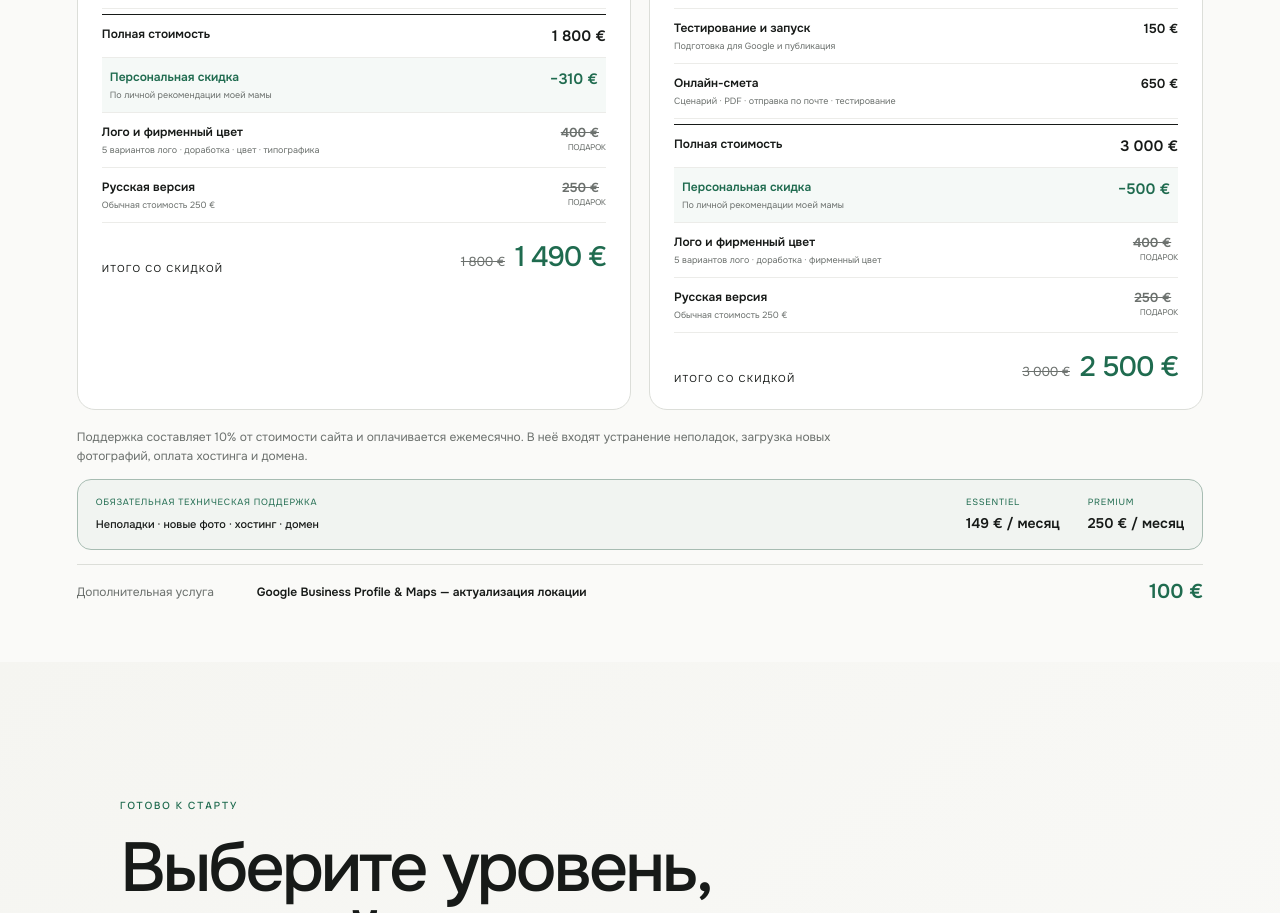
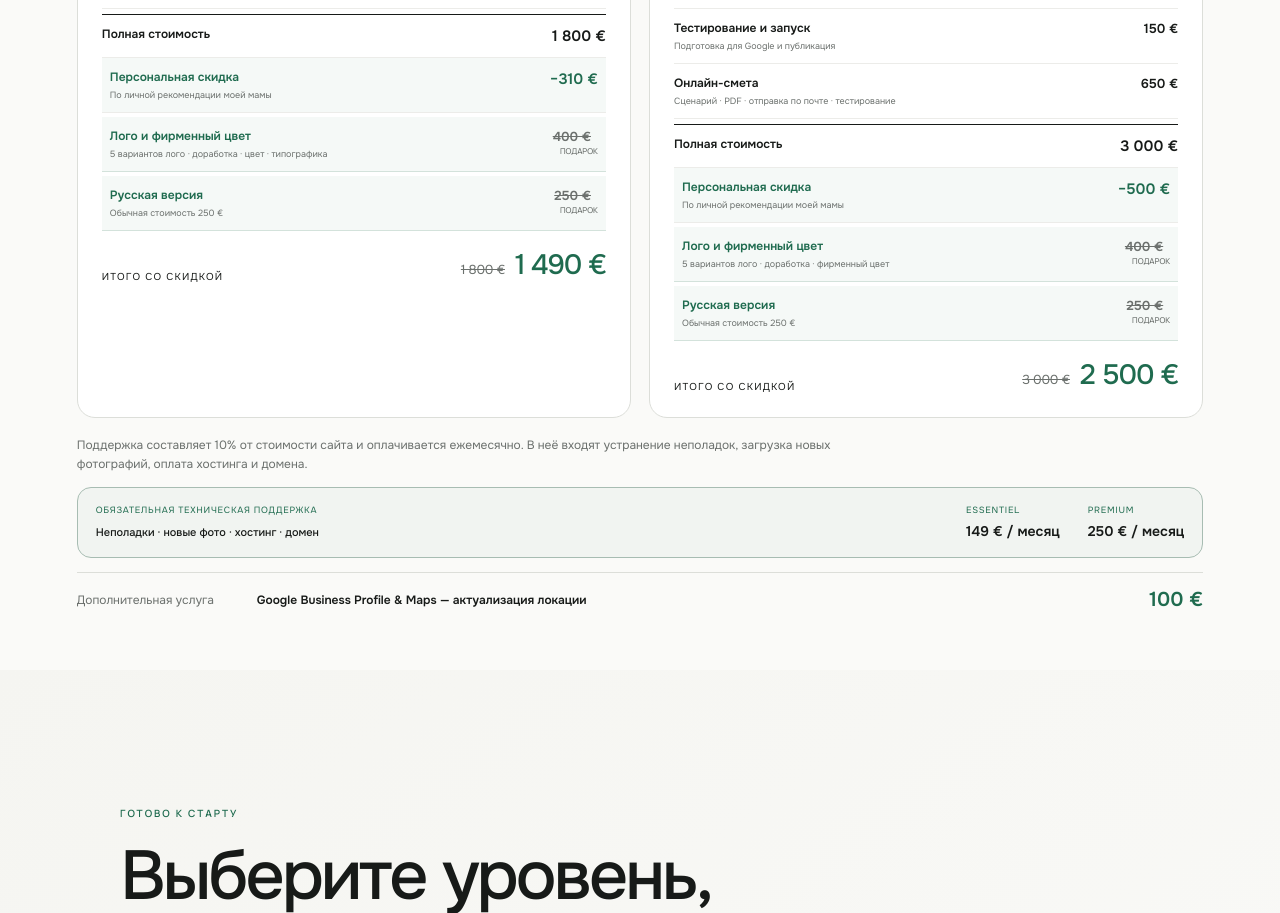
Before and after one commit to Katedodo/offer_daniela, a website: page index.html in a window 1280 px wide. Shown: the part 8649-9562 px from the top of the page. Drawn offline with Linux system fonts and the light colour scheme.

Commit message:
правки

```diff
--- a/typography.css
+++ b/typography.css
@@ -149,6 +149,18 @@
 .gift-line > strong,
 .gift-line > strong em {
   color: var(--muted);
+}
+
+.gift-line {
+  margin-top: 4px;
+  padding-right: 8px;
+  padding-left: 8px;
+  border-bottom-color: rgba(31, 107, 79, 0.16);
+  background: rgba(31, 107, 79, 0.045);
+}
+
+.gift-line p > b {
+  color: var(--green);
 }
 
 .subtotal-line {
```
